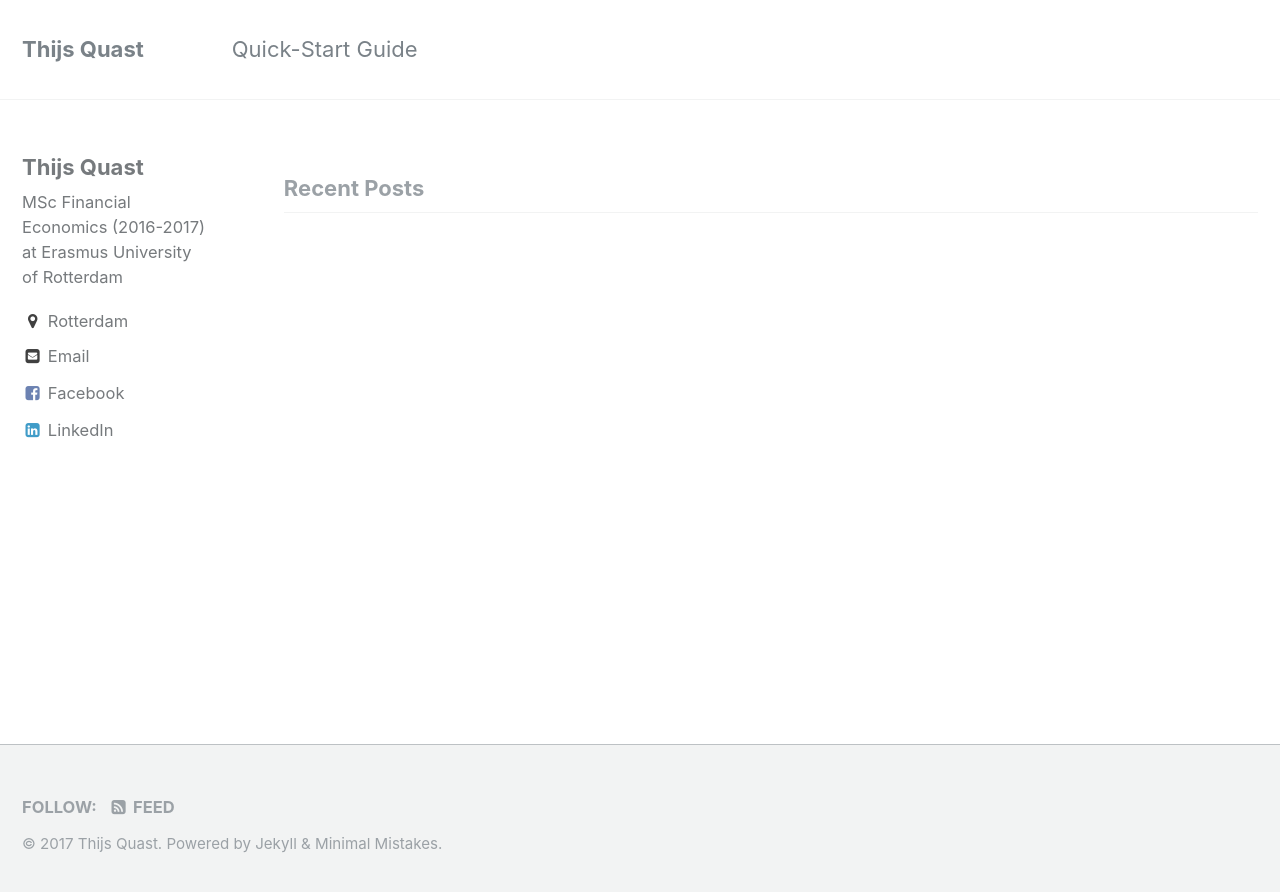
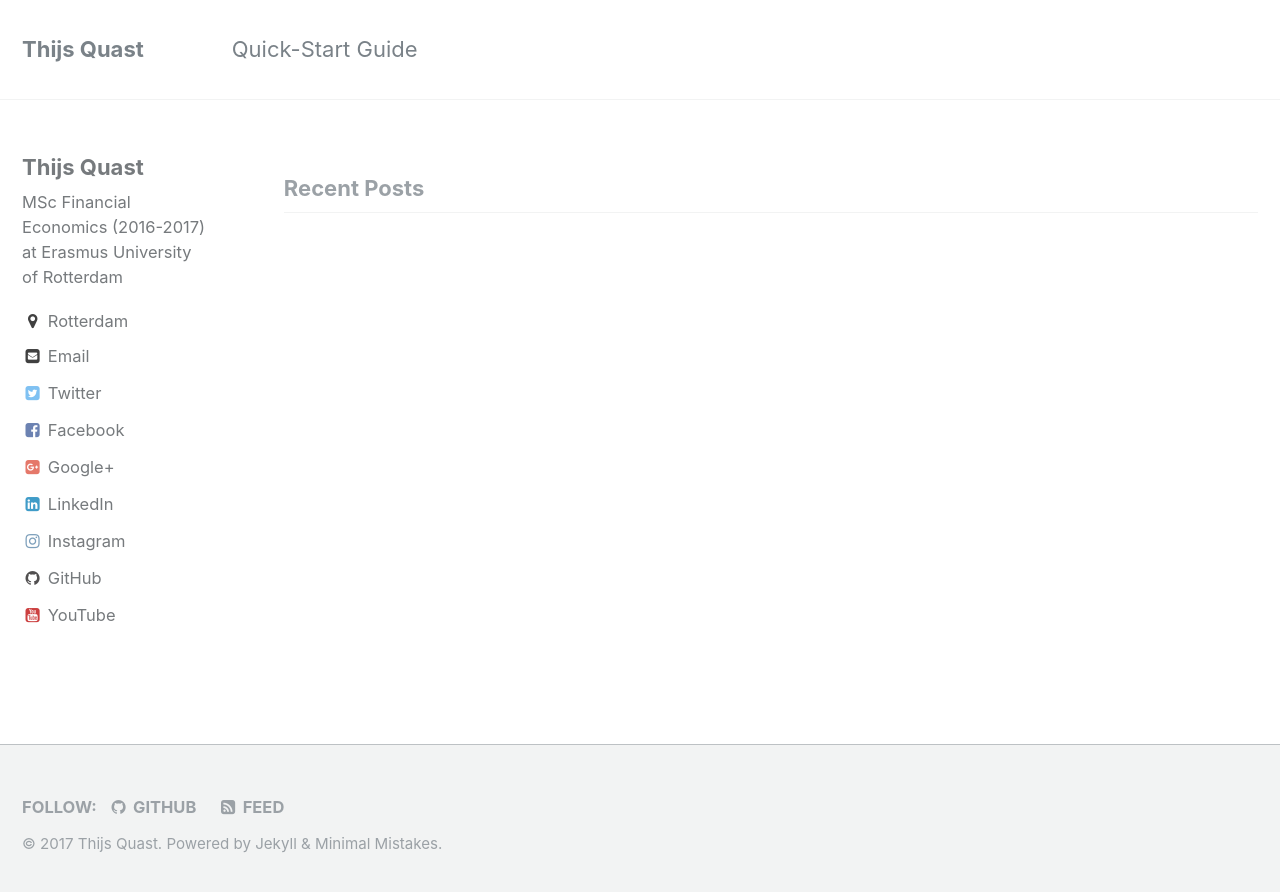
Before and after one commit to Thijsq/thijsq.github.io, a Jekyll site: the page built from index.html, in a window 1280 px wide. Shown: the top 892 px of the page. Built offline with Jekyll 4.4.1, drawn with Linux system fonts in a browser that asks for light colours; the list of posts is cut into pages by our own code; part of the change alters nothing that is shown.

Commit message:
update social media

```diff
--- a/_config.yml
+++ b/_config.yml
@@ -87,12 +87,12 @@ author:
   codepen          :
   dribbble         :
   flickr           :
-  facebook         : "https://www.facebook.com/thijs.quast"
+  facebook         : "thijs.quast"
   foursquare       :
-  github           :
-  google_plus      :
+  github           : "thijsq"
+  google_plus      : "ThijsQuast"
   keybase          :
-  instagram        :
+  instagram        : "thijsq"
   lastfm           :
   linkedin         : "https://nl.linkedin.com/in/thijs-quast-b6bb97137"
   pinterest        :
@@ -100,11 +100,11 @@ author:
   stackoverflow    : # "123456/username" (the last part of your profile url, e.g. http://stackoverflow.com/users/123456/username)
   steam            :
   tumblr           :
-  twitter          :
+  twitter          : "thijsq"
   vine             :
   weibo            :
   xing             :
-  youtube          : # "https://youtube.com/c/MichaelRoseDesign"
+  youtube          : "" # "https://youtube.com/c/MichaelRoseDesign"
 
 
 # Reading Files
```
